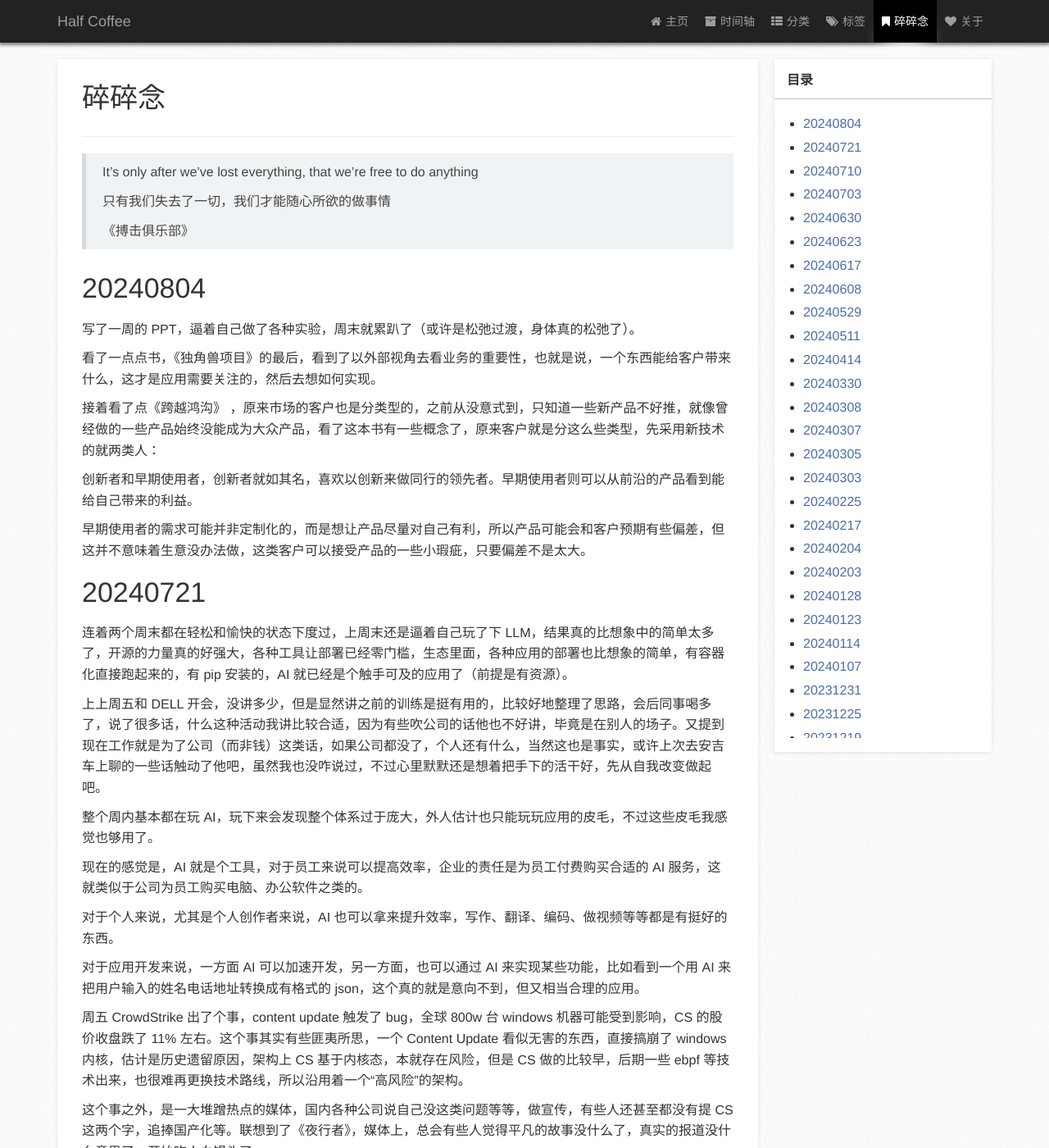
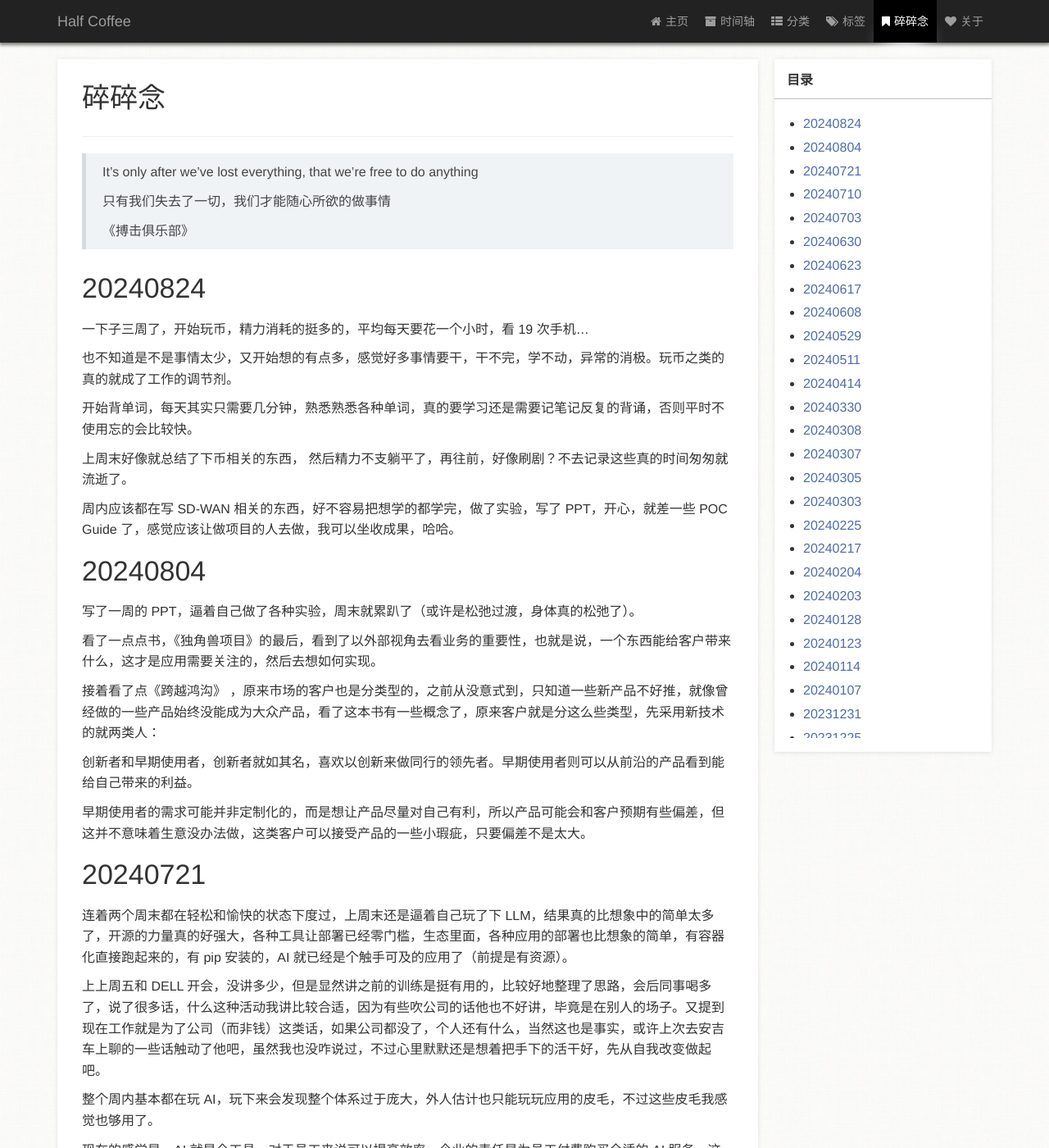
Before and after one commit to zm1990s/halfcoffee, a Jekyll site: the page built from page/3碎碎念.md, in a window 1280 px wide and 1400 px high. Shown: the whole window at 82% size. Built offline with Jekyll 4.4.1, drawn with Linux system fonts in a browser that asks for light colours; a style sheet for code colours, icons or effects is not loaded.

Commit message:
20240824

```diff
--- a/page/3碎碎念.md
+++ b/page/3碎碎念.md
@@ -13,6 +13,20 @@ type: page
 > 只有我们失去了一切，我们才能随心所欲的做事情
 >
 > 《搏击俱乐部》
+
+
+
+# 20240824
+
+一下子三周了，开始玩币，精力消耗的挺多的，平均每天要花一个小时，看 19 次手机...
+
+也不知道是不是事情太少，又开始想的有点多，感觉好多事情要干，干不完，学不动，异常的消极。玩币之类的真的就成了工作的调节剂。
+
+开始背单词，每天其实只需要几分钟，熟悉熟悉各种单词，真的要学习还是需要记笔记反复的背诵，否则平时不使用忘的会比较快。
+
+上周末好像就总结了下币相关的东西， 然后精力不支躺平了，再往前，好像刷剧？不去记录这些真的时间匆匆就流逝了。
+
+周内应该都在写 SD-WAN 相关的东西，好不容易把想学的都学完，做了实验，写了 PPT，开心，就差一些 POC Guide 了，感觉应该让做项目的人去做，我可以坐收成果，哈哈。
 
 
 
```
Also changed, not shown: _posts/2024-07-27-btc.markdown (+15 -0 lines).
